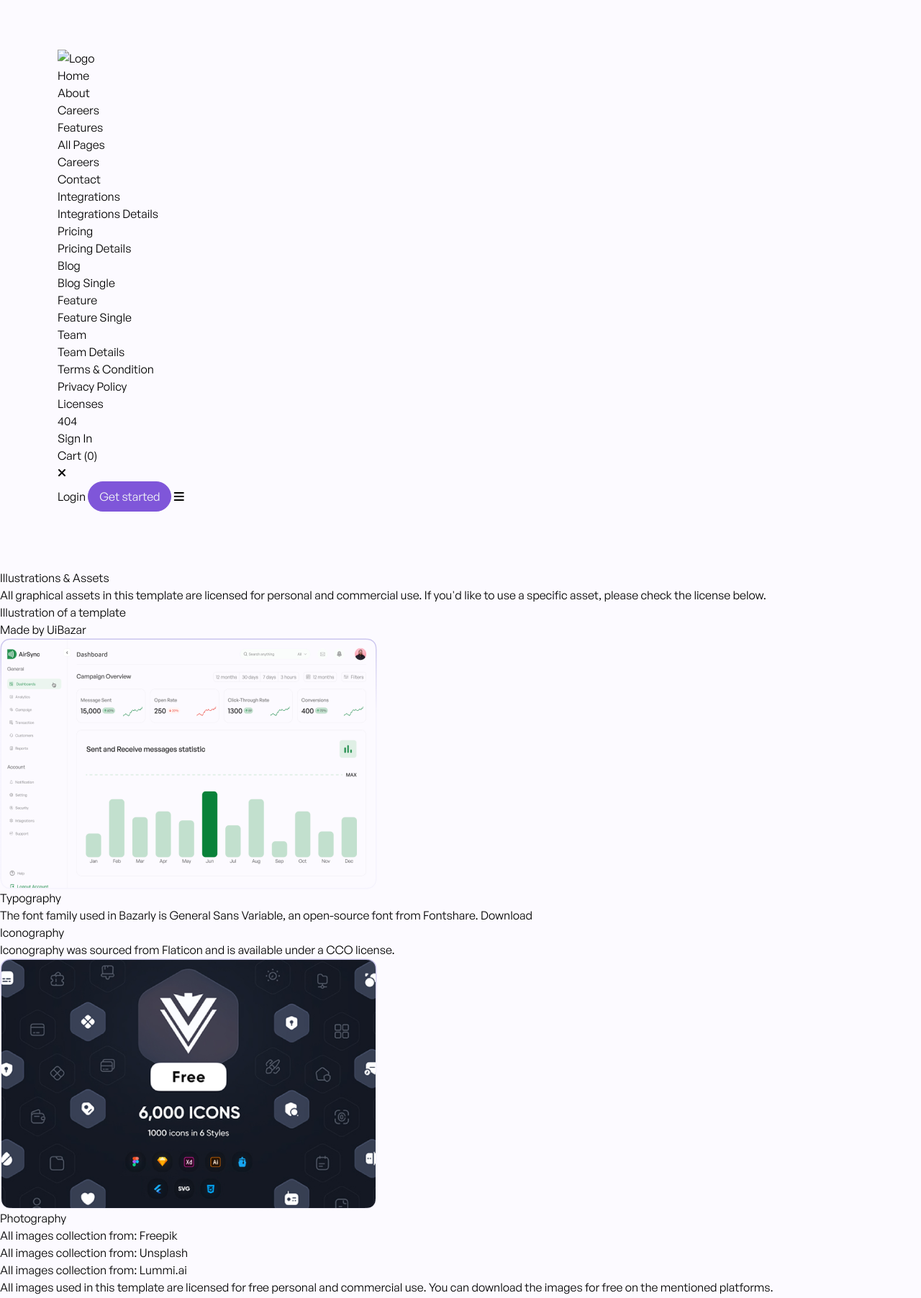
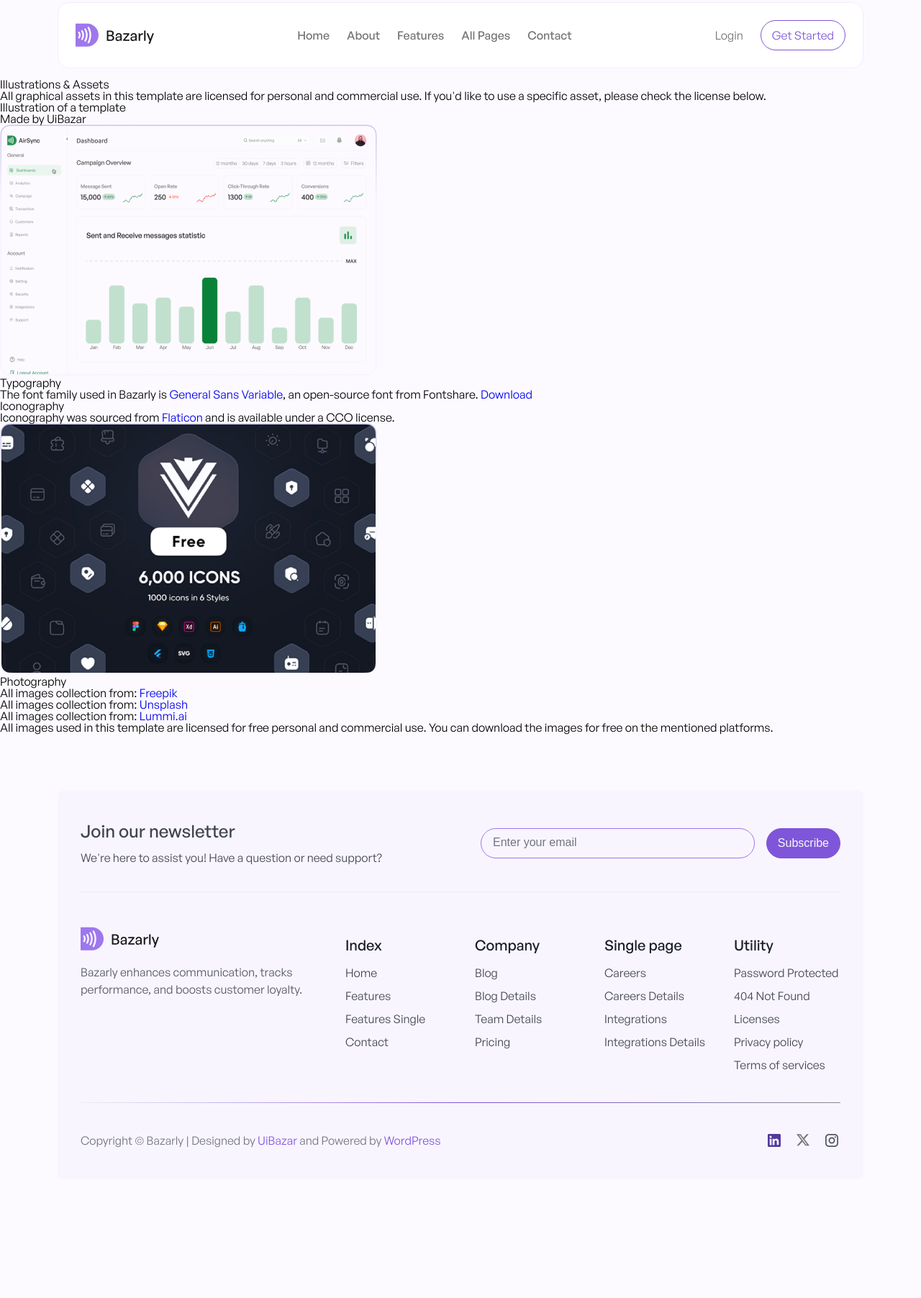
Before and after one commit to MdSaayed/crevaxNew, a plain HTML site: page licenses.html in a window 1280 px wide. Shown: the part 11-1815 px from the top of the page at 72% size. After the commit the page ends 1730 px from the top, so only its background shows below. Drawn offline with nearby package versions, Linux system fonts and the light colour scheme.

Commit message:
last update on today 26 jan

```diff
--- a/licenses.html
+++ b/licenses.html
@@ -4,8 +4,7 @@
     <meta charset="UTF-8">
     <meta name="viewport" content="width=device-width, initial-scale=1.0">
     <title>Bazarly</title>
-    <!-- tailwind css -->
-    <script src="https://cdn.tailwindcss.com"></script>
+
     <!-- maincss -->
     <link rel="stylesheet" href="./assets/css/style.css">
     <link rel="stylesheet" href="./assets/scss/main.css">
@@ -21,85 +20,101 @@
     <!--  AOS JavaScript -->
     <script src="https://cdnjs.cloudflare.com/ajax/libs/aos/2.3.4/aos.js"></script>
 
+    <!-- swiper js -->
+    <link rel="stylesheet" href="https://cdn.jsdelivr.net/npm/swiper@11/swiper-bundle.min.css" />
+    <script src="https://cdnjs.cloudflare.com/ajax/libs/Swiper/11.0.5/swiper-bundle.min.js" integrity="sha512-Ysw1DcK1P+uYLqprEAzNQJP+J4hTx4t/3X2nbVwszao8wD+9afLjBQYjz7Uk4ADP+Er++mJoScI42ueGtQOzEA==" crossorigin="anonymous" referrerpolicy="no-referrer"></script>
+
 
 </head>
 <body>
+
     <!-- header start here -->
-    <header id="ub-header-area">
-        <div class="container">
-            <div class="header-wrapper">
-                <div class="header-logo">
-                     <a href="index.html">
-                        <img src="./assets/img/logo/Logo.png" alt="Logo">
+    <header class="header">
+        <div class="header__container container">
+          <nav class="header__navigation">
+            <div class="header__branding">
+              <a href="#" class="header__logo">
+                <img src="./assets/img/logo/logo.svg" alt="Website Logo">
               </a>
             </div>
-                <div class="main-nav">
-                    <nav>
-                        <ul class="nav-menu">
-                            <!-- Main navigation links -->
-                            <li><a href="index.html">Home</a></li>
-                            <li><a href="about.html">About</a></li>
-                            <li><a href="careers.html">Careers</a></li>
-                            <li><a href="feature.html">Features</a></li>
-                            <li class="has-dropdown">
-                                <a href="#">All Pages</a>
-                                <ul class="dropdown sub-menu">
-                                    <li><a href="careers-2.html">Careers</a></li>
-                                    <li ><a href="contact.html">Contact</a></li>
-                                    <li class="has-dropdown"><a href="integrations.html">Integrations</a>
-                                        <ul class="dropdown">
-                                            <li><a href="integrations-details.html">Integrations Details</a></li>
+            <div class="header__menu">
+              <ul class="menu">
+                <li class="menu__item"><a href="index.html" class="menu__link">Home</a></li>
+                <li class="menu__item"><a href="about.html" class="menu__link">About</a></li>
+                <li class="menu__item"><a href="feature.html" class="menu__link">Features</a></li>
+                <li class="menu__item menu__item--has-dropdown">
+                  <a href="about.html" class="menu__link" aria-haspopup="true" aria-expanded="false">All Pages</a>
+                  <ul class="menu__submenu">
+                    <li class="menu__item"><a href="blog.html" class="menu__link">Blog</a></li>
+                    <li class="menu__item"><a href="blog-single.html" class="menu__link">Blog Details</a></li>
+                    <li class="menu__item"><a href="careers.html" class="menu__link">Careers</a></li>
+                    <li class="menu__item"><a href="careers-2.html" class="menu__link">Careers Details</a></li>
+                    <li class="menu__item"><a href="feature-single.html" class="menu__link">Features Details</a></li>
+                    <li class="menu__item"><a href="integrations.html" class="menu__link">Integrations</a></li>
+                    <li class="menu__item"><a href="integrations-details.html" class="menu__link">Integrations Details</a></li>
+                    <li class="menu__item"><a href="pricing.html" class="menu__link">Pricing</a></li>
+                    <li class="menu__item"><a href="pricing-details.html" class="menu__link">Pricing Details</a></li>
+                    <li class="menu__item"><a href="team-details.html" class="menu__link">Team Details</a></li>
+                    <li class="menu__item"><a href="privacy-policy.html" class="menu__link">Privacy & Policy</a></li>
+                    <li class="menu__item"><a href="licenses.html" class="menu__link">Licenses</a></li>
+                    <li class="menu__item"><a href="terms-and-condition.html" class="menu__link">Terms & Condition</a></li>
                   </ul>
                 </li>
-                                    <li class="has-dropdown"><a href="pricing.html">Pricing</a>
-                                        <ul class="dropdown">
-                                            <li><a href="pricing-details.html">Pricing Details</a></li>
+                <li class="menu__item"><a href="contact.html" class="menu__link">Contact</a></li>
               </ul>
-                                    </li>
-
-                                    <li class="has-dropdown"><a href="blog.html">Blog</a>
-                                        <ul class="dropdown">
-                                            <li><a href="blog-single.html">Blog Single</a></li>
-                                        </ul>
-                                    </li>
-
-                                    <li class="has-dropdown"><a href="feature.html">Feature</a>
-                                        <ul class="dropdown">
-                                            <li><a href="feature-single.html">Feature Single</a></li>
-                                        </ul>
-                                    </li>
-
-                                    <li class="has-dropdown"><a href="team.html">Team</a>
-                                        <ul class="dropdown">
-                                            <li><a href="team-details.html">Team Details</a></li>
-                                        </ul>
-                                    </li>
-                                    <li><a href="terms-and-condition.html">Terms & Condition</a></li>
-                                     <li><a href="privacy-policy.html">Privacy Policy</a></li>
-                                    <li><a href="licenses.html">Licenses</a></li>
-                                    <li><a href="404.html">404</a></li>
-                                    <li><a href="sign-in.html">Sign In</a></li>
-                                </ul>
-                            </li>
-                            <li><a href="#">Cart (0)</a></li>
-                        </ul>
-                        <!-- Close button for menu -->
-                        <i class="fa-solid fa-xmark menu-close-btn"></i>
+            </div>
+            <div class="header__actions">
+              <a href="sign-in.html" class="header__button header__button--login">Login</a>
+              <a href="#" class="header__button header__button--get-started">Get Started</a>
+              <button class="header__menu-toggle" aria-label="Toggle Menu">☰</button>
+            </div>
           </nav>
-
-                </div>
-                <div class="header-btn-area">
-                    <a href="./sign-in.html" class="login-btn">Login</a>
-                    <button class="btn-primary">Get started</button>
-                    <i class="fa-solid fa-bars"></i>
-                </div>
-            </div>
         </div>
     </header>
     <!-- header end here -->
 
+    <!-- mobile start navigation -->
+    <div class="mobile-nav">
+        <div class="mobile-nav__header">
+            <div class="mobile-nav__branding">
+            <img src="./assets/img/logo/logo.svg" alt="Mobile Logo" class="mobile-nav__logo">
+            </div>
+            <button class="mobile-nav__close-btn" aria-label="Close Menu">×</button>
+        </div>
+        <ul class="mobile-nav__menu">
+            <li class="mobile-nav__item"><a href="index.html" class="mobile-nav__link">Home</a></li>
+            <li class="mobile-nav__item"><a href="./about.html" class="mobile-nav__link">About</a></li>
+            <li class="mobile-nav__item mobile-nav__item--has-dropdown">
+                <a href="#" class="mobile-nav__link" aria-haspopup="true" aria-expanded="false">All Pages</a>
+                    <ul class="mobile-nav__submenu">
+                        <li class="mobile-nav__item"><a href="./blog.html" class="mobile-nav__link">Blog</a></li>
+                        <li class="mobile-nav__item"><a href="./blog-single.html" class="mobile-nav__link">Blog Details</a></li>
+                        <li class="mobile-nav__item"><a href="careers.html" class="mobile-nav__link">Careers</a></li>
+                        <li class="mobile-nav__item"><a href="careers-2.html" class="mobile-nav__link">Careers Details</a></li>
+                        <li class="mobile-nav__item"><a href="feature.html" class="mobile-nav__link">Features</a></li>
+                        <li class="mobile-nav__item"><a href="feature-single.html" class="mobile-nav__link">Features Details</a></li>
+                        <li class="mobile-nav__item"><a href="integrations.html" class="mobile-nav__link">Integrations</a></li>
+                        <li class="mobile-nav__item"><a href="integrations-details.html" class="mobile-nav__link">Integrations Details</a></li>
+                        <li class="mobile-nav__item"><a href="team-details.html" class="mobile-nav__link">Team Details</a></li>
+                        <li class="mobile-nav__item"><a href="pricing.html" class="mobile-nav__link">Pricing</a></li>
+                        <li class="mobile-nav__item"><a href="pricing-details.html" class="mobile-nav__link">Pricing Details</a></li>
+                        <li class="mobile-nav__item"><a href="privacy-policy.html" class="mobile-nav__link">Privacy & Policy</a></li>
+                        <li class="mobile-nav__item"><a href="licenses.html" class="mobile-nav__link">Licenses</a></li>
+                        <li class="mobile-nav__item"><a href="terms-and-condition.html" class="mobile-nav__link">Terms & Condition</a></li>
+                    </ul>
+                </li>
+            </li>
+            <li class="mobile-nav__item"><a href="#" class="mobile-nav__link">Contact</a></li>
+        </ul>
+        <div class="mobile-nav__button-wrapper">
+            <a href="sign-in.html" class="mobile-nav__button mobile-nav__button--login">Login</a>
+            <a href="#" class="mobile-nav__button mobile-nav__button--get-started">Get Started</a>
+        </div>
+    </div>
+    <!-- mobile end navigation -->
+
     <main>
-        <!-- License Section -->
+        <!-- License start here -->
         <section class="license-section">
             <div class="license-container">
                 <!-- Heading -->
@@ -161,107 +176,106 @@
                 </section>
             </div>
         </section>
+        <!-- License end here -->
     </main>
 
         <!-- footer start here -->
-    <footer id="footer">
-        <div class="container">
-            <div class="footer-content-area">
-                <div class="newslatter">
-                    <div class="footer-heading-wrapper">
-                        <h3 class="">Join Our Newslatter</h3>
-                        <p>Lorem ipsum dolor sit amet.</p>
+        <footer id="footer" class="footer">
+            <div class="footer__container container">
+                <div class="footer__content">
+                    <!-- Newsletter Section -->
+                    <div class="footer__newsletter">
+                        <div class="footer__newsletter-heading">
+                            <h3 class="footer__newsletter-title">Join our newsletter</h3>
+                            <p class="footer__newsletter-desc">We're here to assist you! Have a question or need support?</p>
                         </div>
-                    <div class="subscribe-form">
-                        <form action="">
-                            <div class="input-wrapper">
-                                <input class="" type="email" placeholder="Enter your email">
-                                <input class="btn" type="submit" value="Subscribe">
+                        <div class="footer__newsletter-form">
+                            <form action="" class="footer__form">
+                                <div class="footer__input-wrapper">
+                                    <input type="email" class="footer__input" placeholder="Enter your email">
+                                    <input class="btn footer__submit-btn" type="submit" value="Subscribe">
                                 </div>
                             </form>
                         </div>
                     </div>
-                <div class="links">
-                    <div class="fooer-col-one">
-                        <div class="footer-logo-wrapper">
-                             <a href="index.html">
-                                <img src="./assets/img/logo/Logo.png" alt="Logo">
+
+                    <div class="footer__content-wrapper">
+                        <!-- Logo Section Wrapper -->
+                        <div class="footer__logo-wrapper">
+                            <div class="footer__logo-inner-wrapper">
+                                <a href="index.html" class="footer__logo-link">
+                                    <img src="./assets/img/logo/logo.svg" alt="Logo" class="footer__logo-img">
                                 </a>
+                                <p class="footer__description">Bazarly enhances communication, tracks performance, and boosts customer loyalty.</p>
                             </div>
-                        <ul class="">
-                            <li class="">
-                                <div class="icon-wrapper">
-                                    <img class="" src="./assets/icons/calling.svg" alt="Phone Icon">
                         </div>
-                                <div class="text-wrapper">
-                                    <h4 class="">Phone</h3>
-                                    <a href="tel:+22484502520">+22 484 5025 20</a>
-                                </div>
-                            </li>
-                            <li class="">
-                                <div class="icon-wrapper">
-                                    <img class="" src="./assets/icons/email.svg" alt="Email Icon">
-                                </div>
-                                <div class="text-wrapper">
-                                    <h4 class="">Email</h3>
-                                    <a href="mailto:info@airloom.com">info@airloom.com</a>
-                                </div>
-                            </li>
-                            <li class="">
-                                <div class="icon-wrapper">
-                                    <img class="" src="./assets/icons/sms-tracking.svg" alt="Address Icon">
-                                </div>
-                                <div class="text-wrapper">
-                                    <h4 class="">Address</h3>
-                                    <a href="https://www.google.com/maps?q=Kurigram,+Dhaka,+Bangladesh" target="_blank" rel="noopener noreferrer">
-                                        Kurigram, Dhaka, Bangladesh
-                                    </a>
-                                </div>
-                            </li>
+
+                        <!-- Navigation Section Wrapper -->
+                        <div class="footer__navigation-wrapper">
+                            <div class="footer__navigation-column">
+                                <h3 class="footer__navigation-title">Index</h3>
+                                <ul class="footer__links">
+                                    <li class="footer__link-item"><a href="index.html" class="footer__link">Home</a></li>
+                                    <li class="footer__link-item"><a href="feature.html" class="footer__link">Features</a></li>
+                                    <li class="footer__link-item"><a href="feature-single.html" class="footer__link">Features Single</a></li>
+                                    <li class="footer__link-item"><a href="contact.html" class="footer__link">Contact</a></li>
                                 </ul>
                             </div>
-                    <div class="fooer-col-two">
-                        <h3  class="">Main Page</h3>
-                        <ul class="grid-container">
-                            <li><a href="#">Home</a></li>
-                            <li><a href="feature.html">features</a></li>
-                            <li><a href="feature-single.html">features Single</a></li>
-                            <li><a href="blog.html">Blog</a></li>
-                            <li><a href="blog-single.html">Blog details</a></li>
-                            <li><a href="contact.html">Contact</a></li>
-                            <li><a href="team-details.html">Team details</a></li>
-                            <li><a href="pricing.html">Pricing</a></li>
-                            <li><a href="careers.html">Careers</a></li>
-                            <li><a href="">Careers details</a></li>
-                            <li><a href="integrations.html">Integrations</a></li>
-                            <li><a href="integrations-details.html">Integrations details</a></li>
-                            <li><a href=""></a></li>
+                            <div class="footer__navigation-column">
+                                <h3 class="footer__navigation-title">Company</h3>
+                                <ul class="footer__links">
+                                    <li class="footer__link-item"><a href="blog.html" class="footer__link">Blog</a></li>
+                                    <li class="footer__link-item"><a href="blog-single.html" class="footer__link">Blog Details</a></li>
+                                    <li class="footer__link-item"><a href="team-details.html" class="footer__link">Team Details</a></li>
+                                    <li class="footer__link-item"><a href="pricing.html" class="footer__link">Pricing</a></li>
                                 </ul>
                             </div>
-                    <div class="fooer-col-three">
-                        <h3 class="">Utility Page</h3>
-                        <ul class="">
-                            <li><a href="">Style Guide</a></li>
-                            <li><a href="">Password Protected</a></li>
-                            <li><a href="404.html">404 Not Found</a></li>
-                            <li><a href="">Licenses</a></li>
-                            <li><a href="">Changelog</a></li>
+                            <div class="footer__navigation-column">
+                                <h3 class="footer__navigation-title">Single page</h3>
+                                <ul class="footer__links">
+                                    <li class="footer__link-item"><a href="careers.html" class="footer__link">Careers</a></li>
+                                    <li class="footer__link-item"><a href="#" class="footer__link">Careers Details</a></li>
+                                    <li class="footer__link-item"><a href="integrations.html" class="footer__link">Integrations</a></li>
+                                    <li class="footer__link-item"><a href="integrations-details.html" class="footer__link">Integrations Details</a></li>
+                                </ul>
+                            </div>
+                            <div class="footer__navigation-column">
+                                <h3 class="footer__navigation-title">Utility</h3>
+                                <ul class="footer__links">
+                                    <li class="footer__link-item"><a href="#" class="footer__link">Password Protected</a></li>
+                                    <li class="footer__link-item"><a href="404.html" class="footer__link">404 Not Found</a></li>
+                                    <li class="footer__link-item"><a href="#" class="footer__link">Licenses</a></li>
+                                    <li class="footer__link-item"><a href="privacy-policy.html" class="footer__link">Privacy policy</a></li>
+                                    <li class="footer__link-item"><a href="terms-and-condition.html" class="footer__link">Terms of services</a></li>
                                 </ul>
                             </div>
                         </div>
-                <div class="copyright-text">
-                    <div>
-                        <p class="">
-                            Copyright © <span class="company-name">Bazarly</span>
-                            <span class="divider">|</span>
-                            Designed by <a href="www.uibazar.com" class="">UiBazar</a>
-                            and Powered by <a href="www.wordpress.org" class="">WordPress</a>
-                          </p>
                     </div>
-                    <div>
-                        <ul class="social-liks">
-                            <li><a href=""> <img src="./assets/icons/X.svg" alt=""></a></li>
-                            <li><a href=""> <img src="./assets/icons/LinkedIn.svg" alt=""></a></li>
+
+                     <!-- Copyright Section -->
+                    <div class="footer__copyright">
+                        <div class="footer__copyright-text">
+                            <p>Copyright © <span class="footer__company-name">Bazarly</span>
+                            <span class="footer__divider">|</span> Designed by <a href="www.uibazar.com" class="footer__link">UiBazar</a>
+                            and Powered by <a href="www.wordpress.org" class="footer__link">WordPress</a></p>
+                        </div>
+                        <div class="footer__social-links">
+                            <ul class="footer__social-list">
+                                <li class="footer__social-item">
+                                    <a href="#" class="footer__social-link">
+                                        <img src="./assets/icons/LinkedIn.svg" alt="X Icon" class="footer__social-icon">
+                                    </a>
+                                </li>
+                                <li class="footer__social-item">
+                                    <a href="#" class="footer__social-link">
+                                        <img src="./assets/icons/X.svg" alt="X Icon" class="footer__social-icon">
+                                    </a>
+                                </li>
+                                <li class="footer__social-item">
+                                    <a href="#" class="footer__social-link">
+                                        <img src="./assets/icons/instagram.svg" alt="LinkedIn Icon" class="footer__social-icon">
+                                    </a>
+                                </li>
                             </ul>
                         </div>
                     </div>
```
Also changed, not shown: assets/js/srcipts.js (+13 -24 lines). Lines whose indentation alone changed are shown as unchanged.
